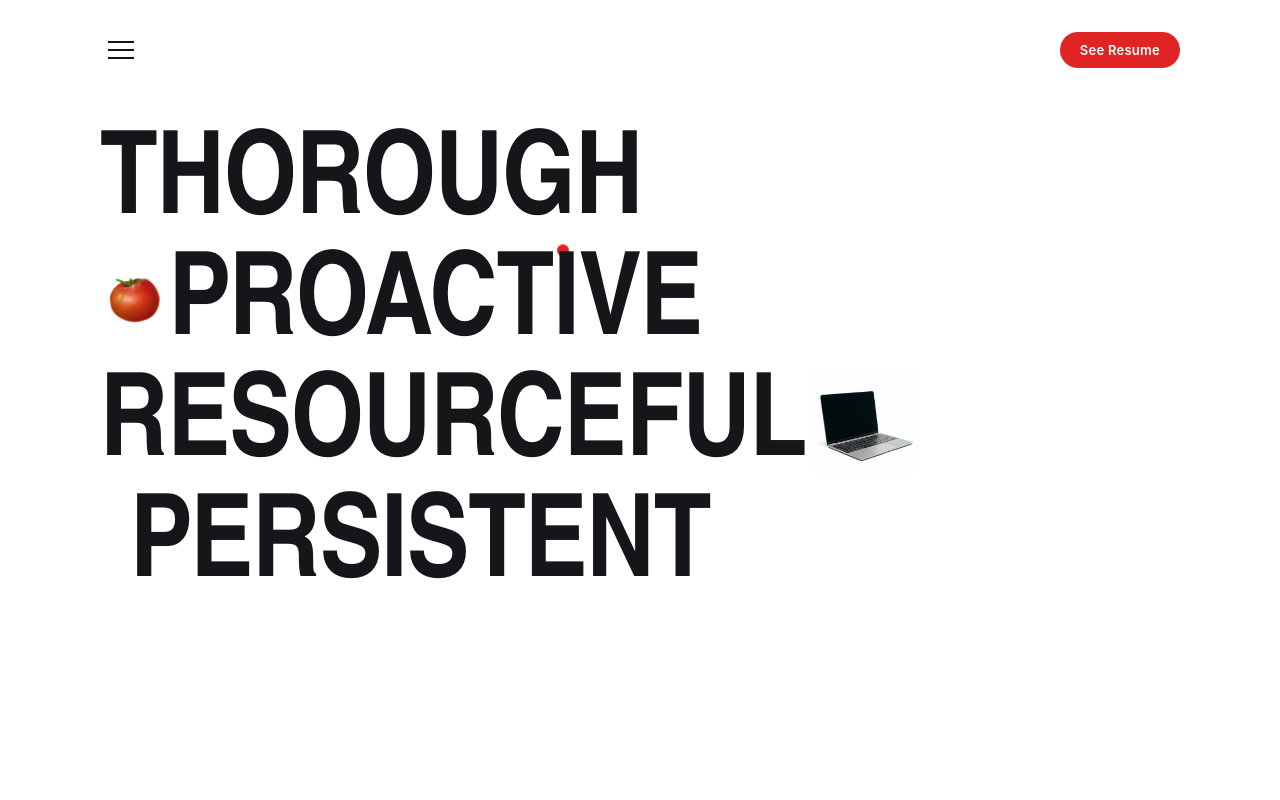
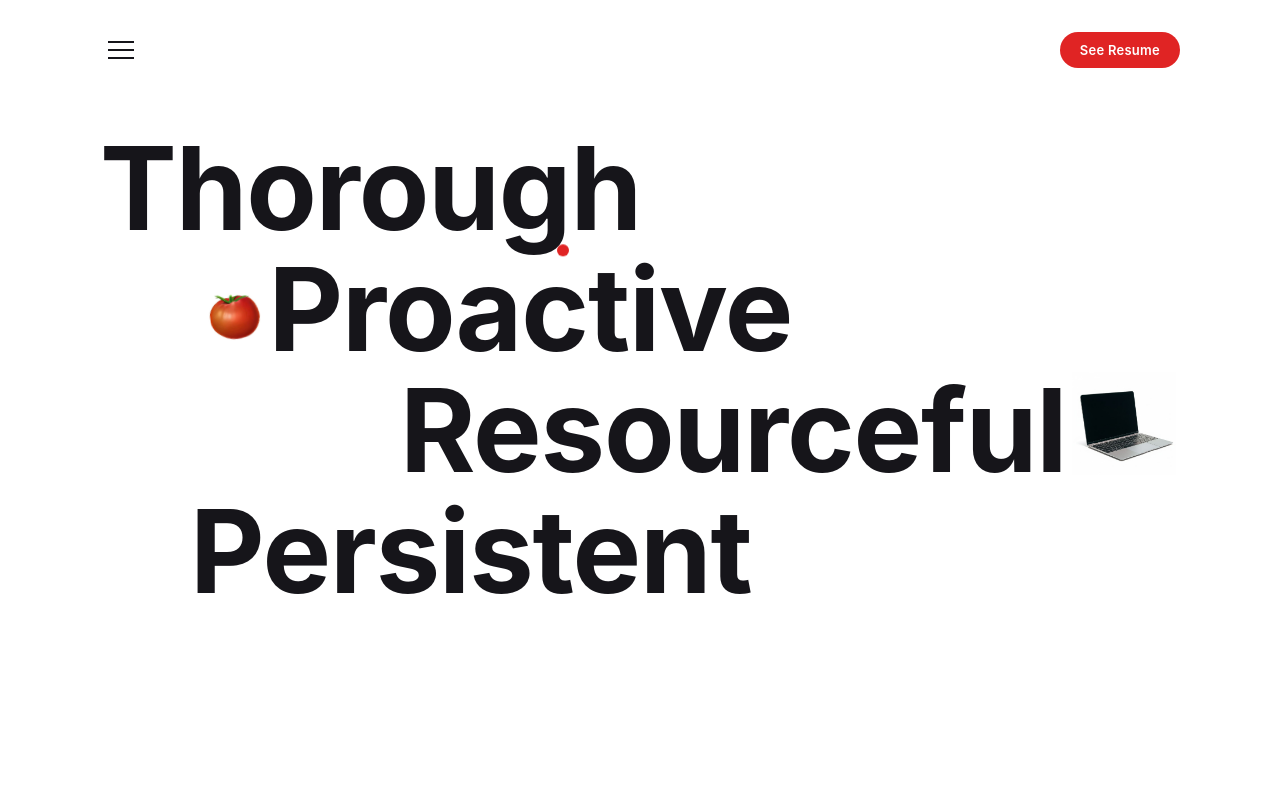
Before and after one commit to leeyu-ri/MyPortfolio, a React (Vite) app: page / in a window 1280 px wide. Shown: the top 800 px of the page. Built offline with nearby package versions, Linux system fonts and the light colour scheme.

Commit message:
My Project update

```diff
--- a/src/App.jsx
+++ b/src/App.jsx
@@ -1,16 +1,18 @@
 import { Routes, Route } from "react-router-dom";
+// BrowserRouter : "이 앱은 URL 주소에 따라 다른 화면을 보여줄 거야" 라고 React에게 알려주는 환경 설정 컴포넌트
 // Routes : 여기 안에 있는 Route들 중에서 지금 URL에 맞는 걸 하나만 보여줘, 컨테이너
 // Route : 이 경로면 이 컴포넌트를 보여줘라는 개별 규칙 하나하나
+import ScrollToTop from "./components/ScrollToTop";
 import Footer from "./components/Footer";
 import Home from "./pages/Home";
 import Project from "./pages/Project";
 import ProjectDetail from "./pages/ProjectDetail";
 import About from "./pages/About";
-import Hero from "./components/Hero";
 
 function App() {
   return (
     <div>
+      <ScrollToTop />
       <Routes>
         {/* 페이지 바뀔 때 마다 내용 교체 */}
         <Route path="/" element={<Home />} />
--- a/src/components/Hero.jsx
+++ b/src/components/Hero.jsx
@@ -18,22 +18,25 @@ export default function Hero() {
       </nav>
       <h1 className={styles.heroTitle}>
         <span className={styles.line}>
-          THOROUGH
+          Thorough
           <span className={styles.dot} aria-hidden="true"></span>
         </span>
 
-        <span className={styles.line}>
+        <span className={styles.line} style={{ marginLeft: "100px" }}>
           <img src={tomatoImg} className={styles.icon} />
-          PROACTIVE
+          Proactive
         </span>
 
-        <span className={`${styles.line} ${styles.lineIcon}`}>
-          RESOURCEFUL
+        <span
+          className={`${styles.line} ${styles.lineIcon}`}
+          style={{ marginLeft: "300px" }}
+        >
+          Resourceful
           <img src={NotebookImg} className={styles.iconNoteBook} />
         </span>
 
-        <span className={styles.line} style={{ marginLeft: "30px" }}>
-          PERSISTENT
+        <span className={styles.line} style={{ marginLeft: "90px" }}>
+          Persistent
         </span>
       </h1>
     </section>
--- a/src/components/Hero.module.css
+++ b/src/components/Hero.module.css
@@ -52,11 +52,10 @@
 
 .heroTitle {
   margin: 60px 0 0;
-  font-family:
-    "Arial Narrow", "Helvetica Neue Condensed", system-ui, sans-serif;
+  /* font-family:
+    "Arial Narrow", "Helvetica Neue Condensed", system-ui, sans-serif; */
   font-weight: 700;
-
-  text-transform: uppercase;
+  /* text-transform: uppercase; */
   color: #16151a;
   font-size: clamp(48px, 9vw, 158px);
   line-height: 1.05;
--- a/src/components/ProjectCard.module.css
+++ b/src/components/ProjectCard.module.css
@@ -4,6 +4,32 @@
   display: flex;
   flex-direction: column;
   gap: 12px;
+  transition:
+    background-color 0.2s ease,
+    color 0.2s ease,
+    border-color 0.2s ease;
+}
+
+.card:hover {
+  background-color: #e02424;
+  border-color: #e02424;
+  color: #fff;
+}
+
+.card:hover .subtitle,
+.card:hover .description,
+.card:hover .header {
+  color: #f5f5f5;
+}
+
+.card:hover .stackItem {
+  border-color: #f5f5f5;
+  color: #f5f5f5;
+}
+
+.card:hover .link {
+  color: #fff;
+  border-bottom-color: #fff;
 }
 
 .header {
@@ -60,7 +86,3 @@
   text-decoration: none;
   border-bottom: 1px solid #000;
 }
-
-.link:hover {
-  opacity: 0.5;
-}
--- /dev/null
+++ b/src/components/ScrollToTop.jsx
@@ -0,0 +1,19 @@
+import { useEffect } from "react";
+import { useLocation } from "react-router-dom";
+
+function ScrollToTop() {
+  const { pathname } = useLocation();
+
+  useEffect(() => {
+    window.scrollTo(0, 0);
+  }, [pathname]);
+
+  return null; // 화면에 아무것도 렌더링하지 않음
+}
+
+export default ScrollToTop;
+
+// 일반 웹사이트(멀티페이지)는 페이지를 이동하면 브라우저가 새로 문서를 불러오면서 스크롤이 자동으로 맨 위로 리셋된다.
+// 하지만 React Router 같은 SPA는 실제로는 페이지 이동이 아니라, 같은 html 문서 안에서 컴포넌트만 바꿔치기하는 방식이기에
+// 브라우저 입장에서는 새 페이지를 로드한 것이 아니라 이전 스크롤 위치를 유지한다.
+// 라우트가 바뀔 때 마다 스크롤을 맨 위로 강제 이동
--- a/src/pages/Home.module.css
+++ b/src/pages/Home.module.css
@@ -27,7 +27,7 @@
 }
 
 .overviewTitle {
-  font-size: 80px;
+  font-size: clamp(48px, 9vw, 158px);
   font-weight: 800;
   letter-spacing: -0.02em;
   margin: 0 0 30px 0;
--- a/src/pages/Project.jsx
+++ b/src/pages/Project.jsx
@@ -1,12 +1,17 @@
 import ProjectCard from "../components/ProjectCard";
 import projects from "../data/projects";
+import styles from "./Project.module.css";
 
 function Project() {
   return (
-    <div>
-      <h1>Project 페이지</h1>
+    <div className={styles.project}>
+      <h1 className={styles.projectTitle}>My Project</h1>
       {projects.map((project) => (
-        <ProjectCard key={project.id} project={project} />
+        <ProjectCard
+          key={project.id}
+          project={project}
+          className={styles.projectList}
+        />
       ))}
     </div>
   );
--- /dev/null
+++ b/src/pages/Project.module.css
@@ -0,0 +1,18 @@
+.project {
+  padding: 32px 100px 80px;
+}
+
+.projectTitle {
+  font-size: clamp(48px, 9vw, 138px);
+  font-weight: 800;
+  letter-spacing: -0.02em;
+  margin: 0 0 30px 0;
+  border-top: 2px solid #000;
+  padding-top: 30px;
+  margin: 23px 0 60px 0;
+}
+
+.projectList {
+  display: flex;
+  flex-direction: column;
+}
```
